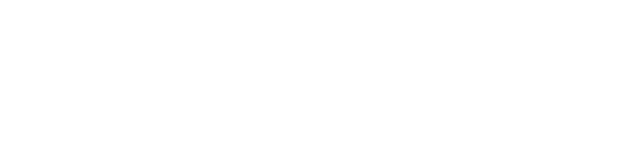
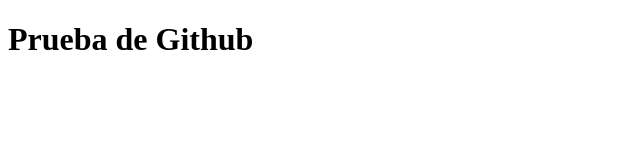
Before and after one commit to Marcelo0172/carpeta_git, a plain HTML site: page index.html in a window 1280 px wide. Shown: the whole page, without its empty margins (0-640 px from the left). Drawn offline with Linux system fonts and the light colour scheme.

Commit message:
first commit

```diff
--- a/index.html
+++ b/index.html
@@ -7,6 +7,6 @@
     <title>Document</title>
 </head>
 <body>
-
+   <h1>Prueba de Github</h1>
 </body>
 </html>
```
